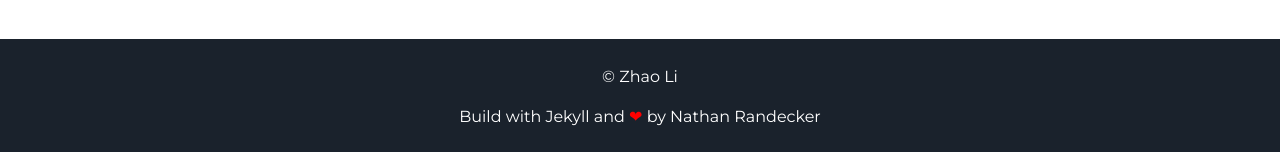
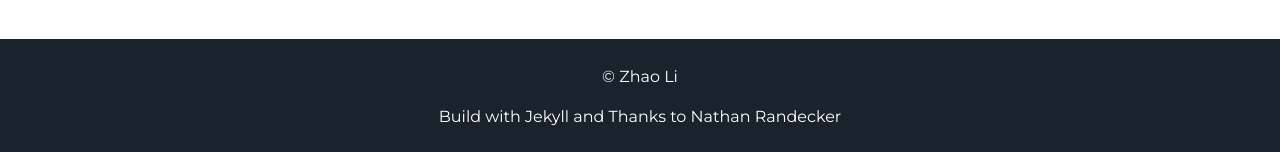
Before and after one commit to hl1028/hl1028.github.io, a Jekyll site: the page built from index.html, in a window 1280 px wide and 900 px high, scrolled down 1792 px. Shown: the part 745-897 px from the top of the window. Built offline with Jekyll 4.4.1, drawn with Linux system fonts in a browser that asks for light colours.

Commit message:
Update footer.html

```diff
--- a/_includes/footer.html
+++ b/_includes/footer.html
@@ -1,6 +1,6 @@
 <footer class="footer">
     <p>&copy; {{site.username}}</p>
-    <p>Build with Jekyll and <span class="love">❤</span> by <a href="https://github.com/nrandecker">Nathan Randecker</a></p>
+    <p>Build with Jekyll and Thanks to <a href="https://github.com/nrandecker">Nathan Randecker</a></p>
 </footer>
 <script src="//cdn.jsdelivr.net/particles.js/2.0.0/particles.min.js"></script>
 <script src="{{ "/assets/js/sweet-scroll.min.js" | prepend: site.baseurl }}"></script>
```
